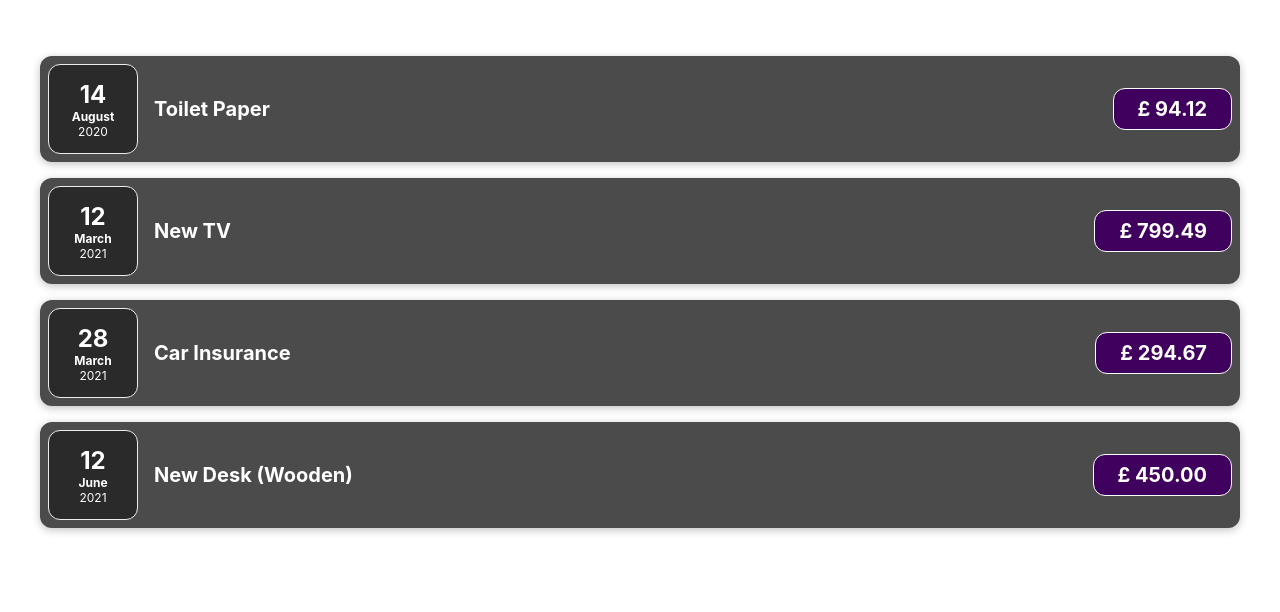
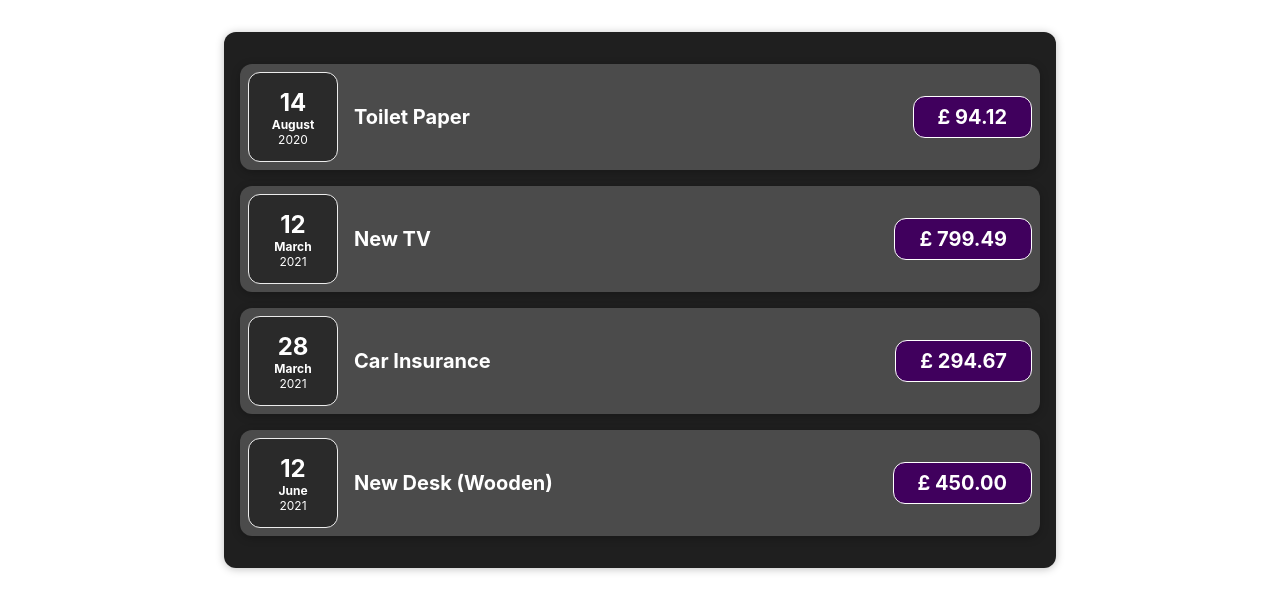
Before and after one commit to jwright90/react-packt-max, a React (Create React App) app: page / in a window 1280 px wide. Shown: the top 612 px of the page. Built offline with nearby package versions, Linux system fonts and the light colour scheme.

Commit message:
section 17

```diff
--- a/src/App.css
+++ /dev/null
@@ -1,33 +0,0 @@
-.App {
-  padding: 40px;
-}
-
-@media (prefers-reduced-motion: no-preference) {
-  .App-logo {
-    animation: App-logo-spin infinite 20s linear;
-  }
-}
-
-.App-header {
-  background-color: #282c34;
-  min-height: 100vh;
-  display: flex;
-  flex-direction: column;
-  align-items: center;
-  justify-content: center;
-  font-size: calc(10px + 2vmin);
-  color: white;
-}
-
-.App-link {
-  color: #61dafb;
-}
-
-@keyframes App-logo-spin {
-  from {
-    transform: rotate(0deg);
-  }
-  to {
-    transform: rotate(360deg);
-  }
-}
--- a/src/App.js
+++ b/src/App.js
@@ -1,5 +1,5 @@
-import './App.css';
-import ExpenseItem from './components/ExpenseItem';
+import './components/Expenses.css';
+import Expenses from './components/Expenses';
 
 function App() {
 
@@ -22,31 +22,12 @@
       title: 'New Desk (Wooden)',
       amount: 450,
       date: new Date(2021, 5, 12),
-    },
+    }
   ];
 
   return (
-    <div class="App">
-      <ExpenseItem
-        title={expenses[0].title}
-        amount={expenses[0].amount}
-        date={expenses[0].date}
-      />
-      <ExpenseItem
-        title={expenses[1].title}
-        amount={expenses[1].amount}
-        date={expenses[1].date}
-      />
-      <ExpenseItem
-        title={expenses[2].title}
-        amount={expenses[2].amount}
-        date={expenses[2].date}
-      />
-      <ExpenseItem
-        title={expenses[3].title}
-        amount={expenses[3].amount}
-        date={expenses[3].date}
-      />
+    <div>
+      <Expenses items={expenses} />
     </div>
   );
 }
--- /dev/null
+++ b/src/components/Expenses.css
@@ -0,0 +1,9 @@
+.expenses {
+  padding: 1rem;
+  background-color: rgb(31, 31, 31);
+  margin: 2rem auto;
+  width: 50rem;
+  max-width: 95%;
+  border-radius: 12px;
+  box-shadow: 0 1px 8px rgba(0, 0, 0, 0.25);
+}
--- /dev/null
+++ b/src/components/Expenses.js
@@ -0,0 +1,31 @@
+import React from 'react';
+import ExpenseItem from './ExpenseItem';
+
+function Expenses(props) {
+  return (
+    <div class="expenses">
+      <ExpenseItem
+        title={props.items[0].title}
+        amount={props.items[0].amount}
+        date={props.items[0].date}
+      />
+      <ExpenseItem
+        title={props.items[1].title}
+        amount={props.items[1].amount}
+        date={props.items[1].date}
+      />
+      <ExpenseItem
+        title={props.items[2].title}
+        amount={props.items[2].amount}
+        date={props.items[2].date}
+      />
+      <ExpenseItem
+        title={props.items[3].title}
+        amount={props.items[3].amount}
+        date={props.items[3].date}
+      />
+    </div>
+  );
+}
+
+export default Expenses;
```
